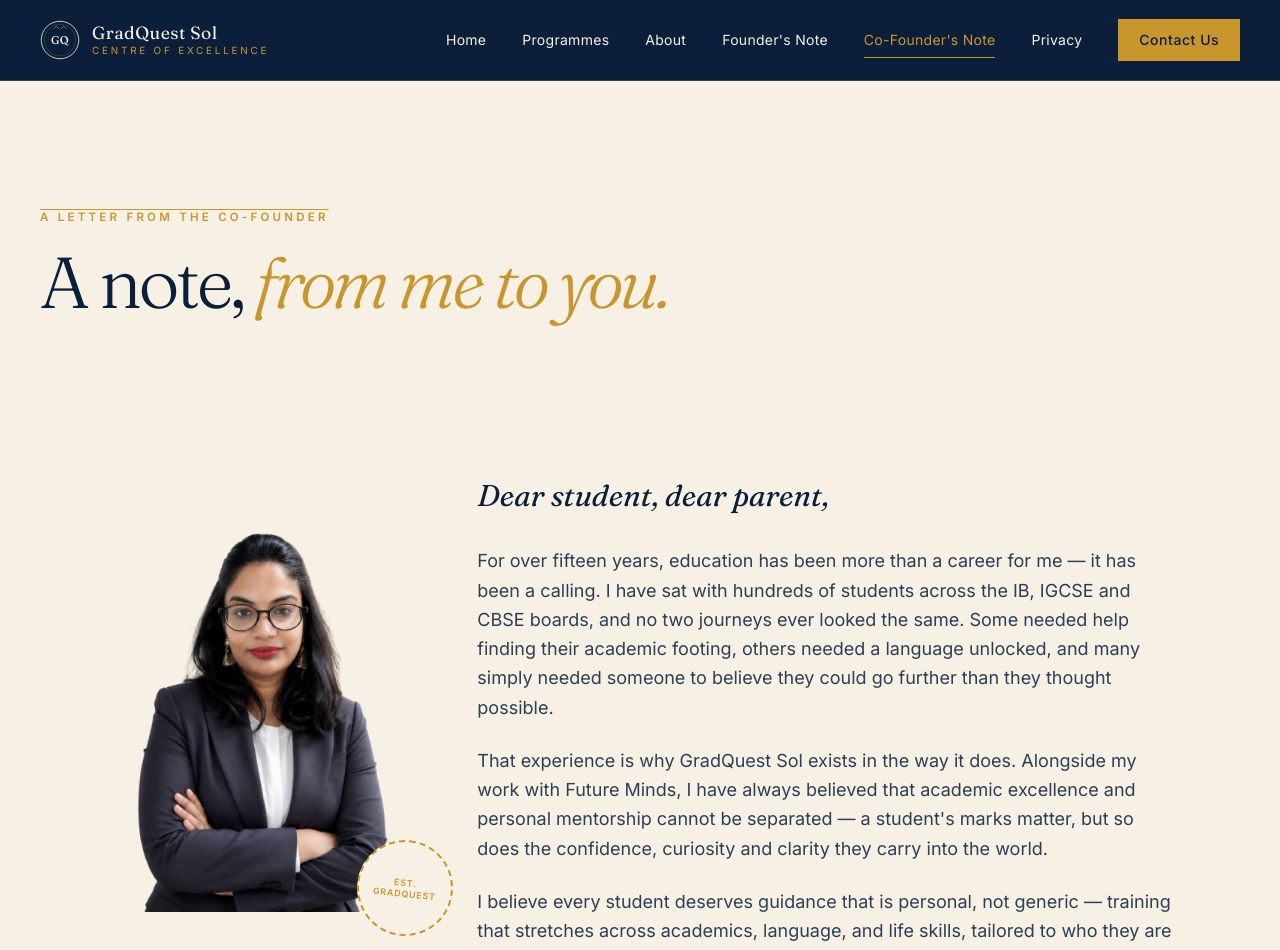
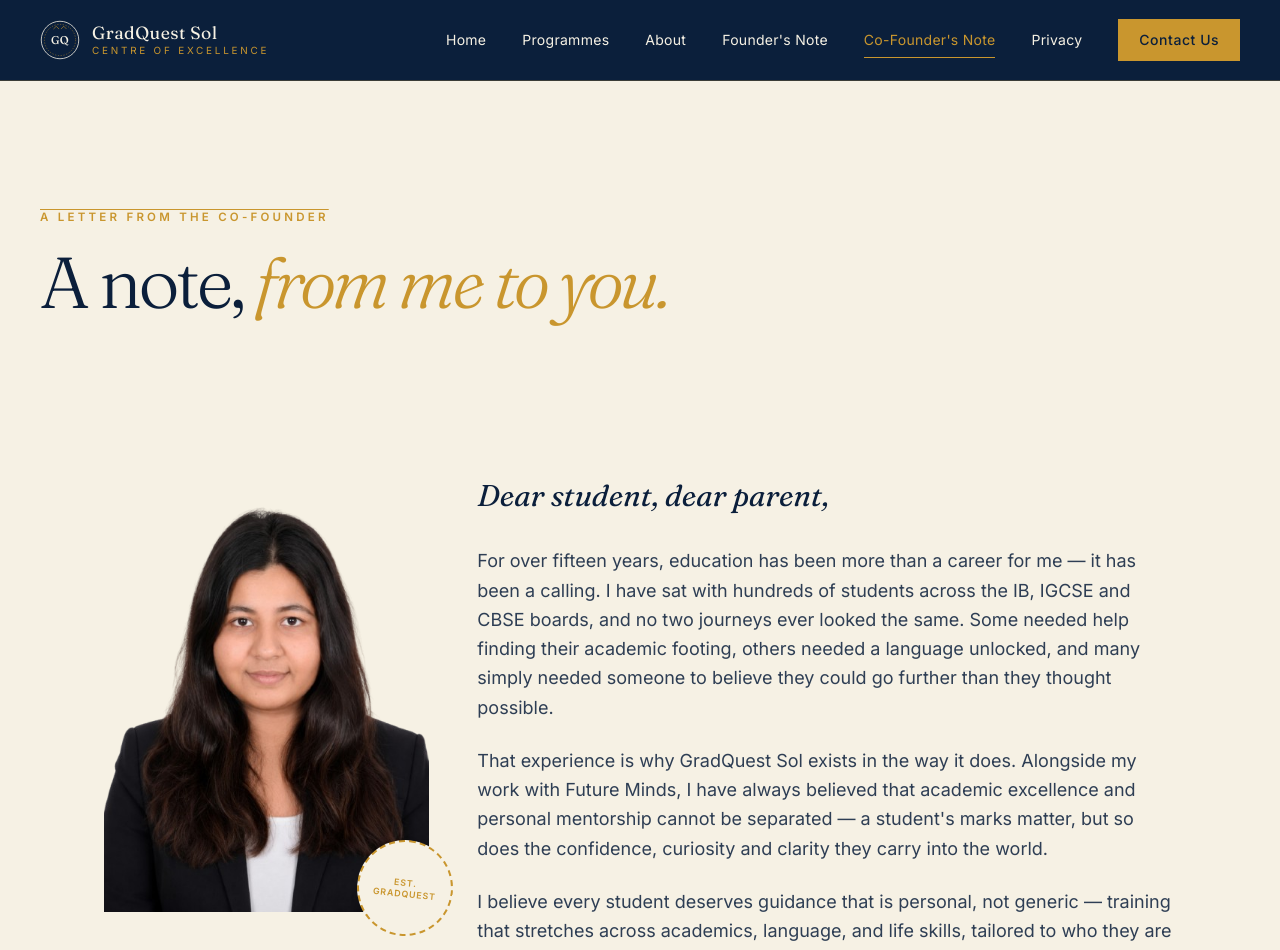
Before and after one commit to sashmetaverse/gradquest-sol-website, a React (Create React App) app: page /cofounders-note in a window 1280 px wide. Shown: the top 950 px of the page. Built offline with nearby package versions, Linux system fonts and the light colour scheme.

Commit message:
photo update

```diff
--- a/src/pages/CoFoundersNote.jsx
+++ b/src/pages/CoFoundersNote.jsx
@@ -22,7 +22,7 @@ export default function CoFoundersNote() {
               <Reveal>
                 <div className="relative" data-testid="cofounder-photo-placeholder">
                   <div className="w-full aspect-[3/4] overflow-hidden">
-                    <img src="/images/sash.png" alt="Co-Founder" className="w-full h-full object-cover" />
+                    <img src="/images/ts.png" alt="Co-Founder" className="w-full h-full object-cover" />
                   </div>
                   <div
                     className="absolute -bottom-6 -right-6 w-24 h-24 rounded-full border-2 border-dashed rotate-6 hidden md:flex items-center justify-center bg-[#F6F1E4] pointer-events-none"
```
Also changed, not shown: public/images/ts.png (added).
